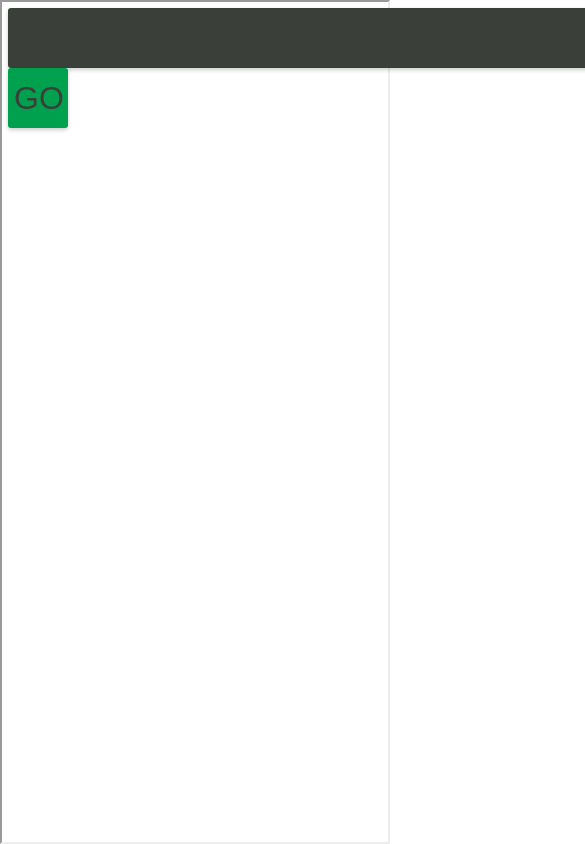
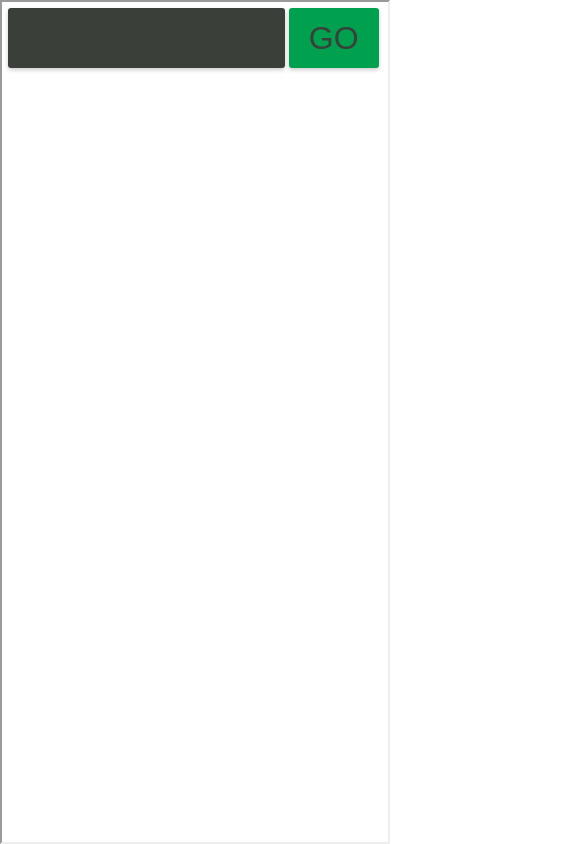
Before and after one commit to nnickd/angurl, a website: page app/index.html in a window 390 px wide. Shown: the top 844 px of the page, 585 px wide, since content can reach past the window. Drawn offline with nearby package versions, Linux system fonts and the light colour scheme; some packages are replaced by stand-ins of ours.

Commit message:
style for mobile

```diff
--- a/app/app.css
+++ b/app/app.css
@@ -29,7 +29,7 @@ input {
 }
 
 button {
-  width: 60px;
+  width: 120px;
   height: 60px;
   margin: auto auto auto 0;
   background-color: #00A14E;
@@ -59,3 +59,15 @@ iframe {
   height: 100%;
   width: 100%;
 }
+
+@media only screen and (max-width: 750px) {
+   input {
+       /*margin: auto auto auto 0;*/
+       width: 74%;
+   }
+   button {
+     width: 24%;
+     /*margin: auto 0 auto auto;*/
+   }
+
+}
--- a/app/curl/directives/form.directive.js
+++ b/app/curl/directives/form.directive.js
@@ -9,7 +9,7 @@ function curlForm() {
       curl: '=',
       updateCurl: '&'
     },
-    templateUrl: 'curl/directives/form.directive.html',
+    templateUrl: 'curl/directives/form.directive.html'
   };
 
 }
--- a/app/curl/directives/frame.directive.js
+++ b/app/curl/directives/frame.directive.js
@@ -8,7 +8,7 @@ function curlFrame() {
     scope: {
       curl: '='
     },
-    templateUrl: 'curl/directives/frame.directive.html',
+    templateUrl: 'curl/directives/frame.directive.html'
   };
 
 }
```
